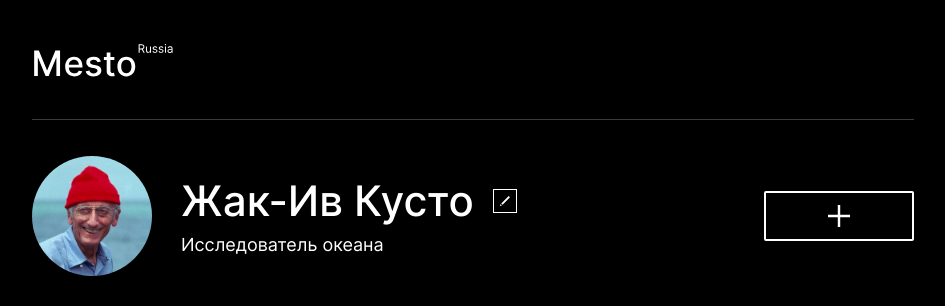
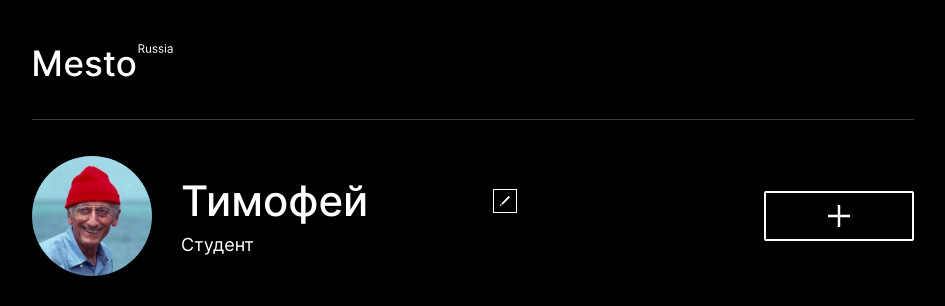
Before and after one commit to Timmy0309/mesto-project, a plain HTML site: page index.html in a window 1280 px wide. Shown: the top 306 px of the page, without its empty margins (167-1112 px from the left). Drawn offline with Linux system fonts and the light colour scheme.

```diff
--- a/index.html
+++ b/index.html
@@ -17,9 +17,9 @@
     <section class="profile page__section">
       <div class="profile__image" style="background-image: url('./images/avatar.jpg');"></div>
       <div class="profile__info">
-        <h1 class="profile__title">Жак-Ив Кусто</h1>
+        <h1 class="profile__title">Тимофей</h1>
         <button class="profile__edit-button" type="button"></button>
-        <p class="profile__description">Исследователь океана</p>
+        <p class="profile__description">Студент</p>
       </div>
       <button class="profile__add-button" type="button"></button>
     </section>
```
Also changed, not shown: scripts/index.js (+0 -12 lines).
